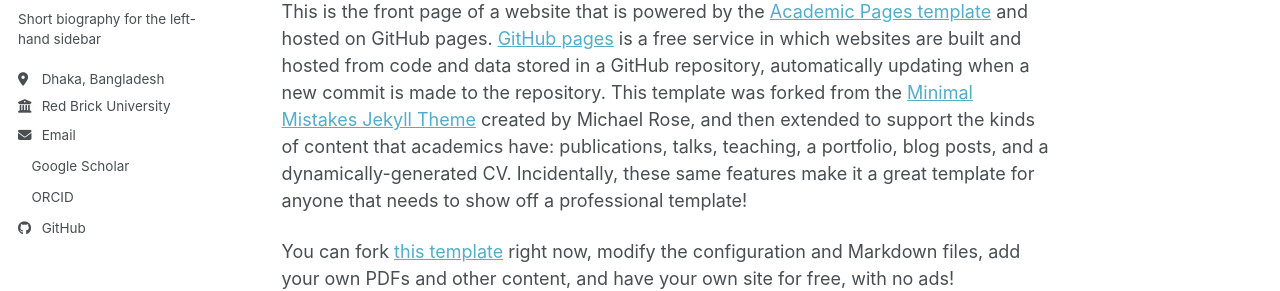
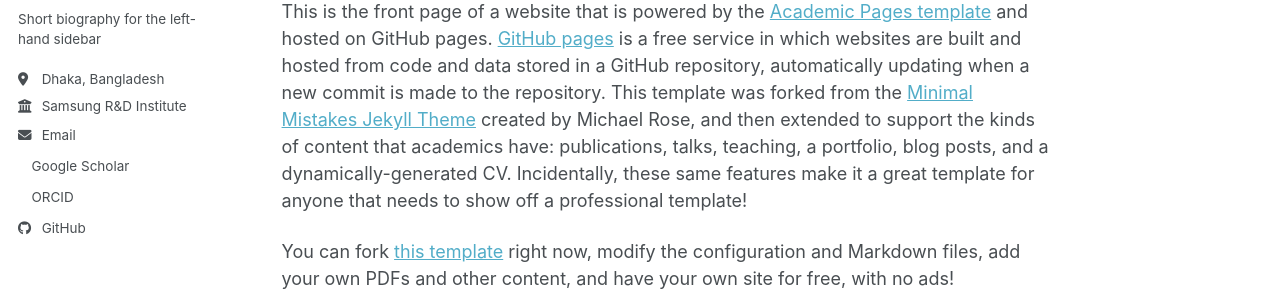
Before and after one commit to SanjidaRiti/sanjidariti.github.io, a Jekyll site: the page built from _pages/about.md, in a window 1280 px wide. Shown: the part 173-464 px from the top of the page. Built offline with Jekyll 4.4.1, drawn with Linux system fonts in a browser that asks for light colours; a style sheet for code colours, icons or effects is not loaded.

Commit message:
Update employer from 'Red Brick University' to 'Samsung R&D Institute'

```diff
--- a/_config.yml
+++ b/_config.yml
@@ -28,7 +28,7 @@ author:
   pronouns         : # example: "she/her"
   bio              : "Short biography for the left-hand sidebar"
   location         : "Dhaka, Bangladesh"
-  employer         : "Red Brick University"
+  employer         : "Samsung R&D Institute"
   uri              : # URL
   email            : "sanjida.akter.iit07@gmail.com"
 
```
